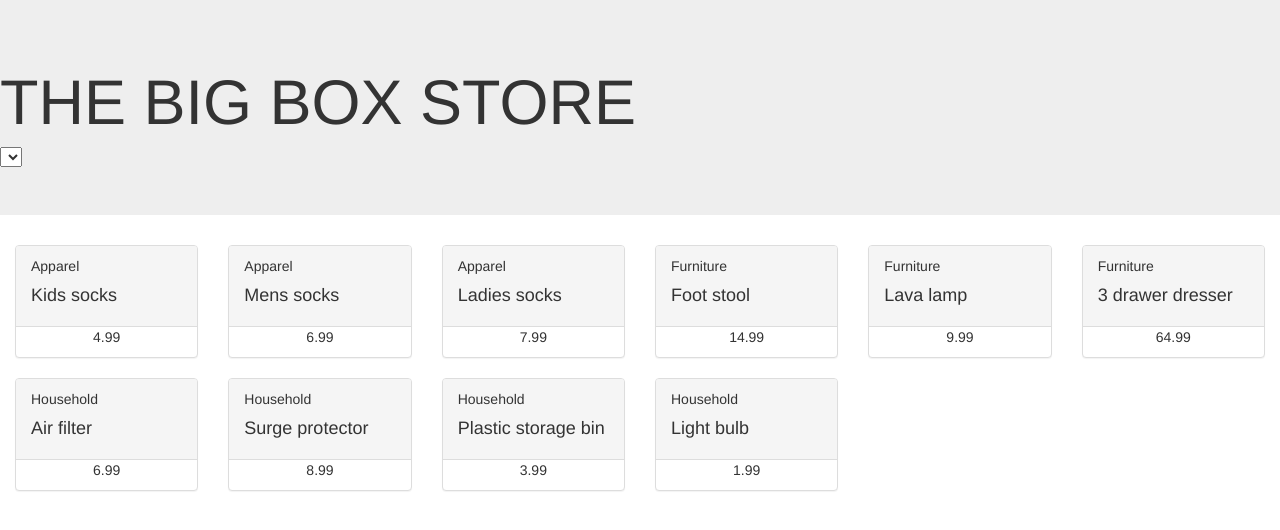
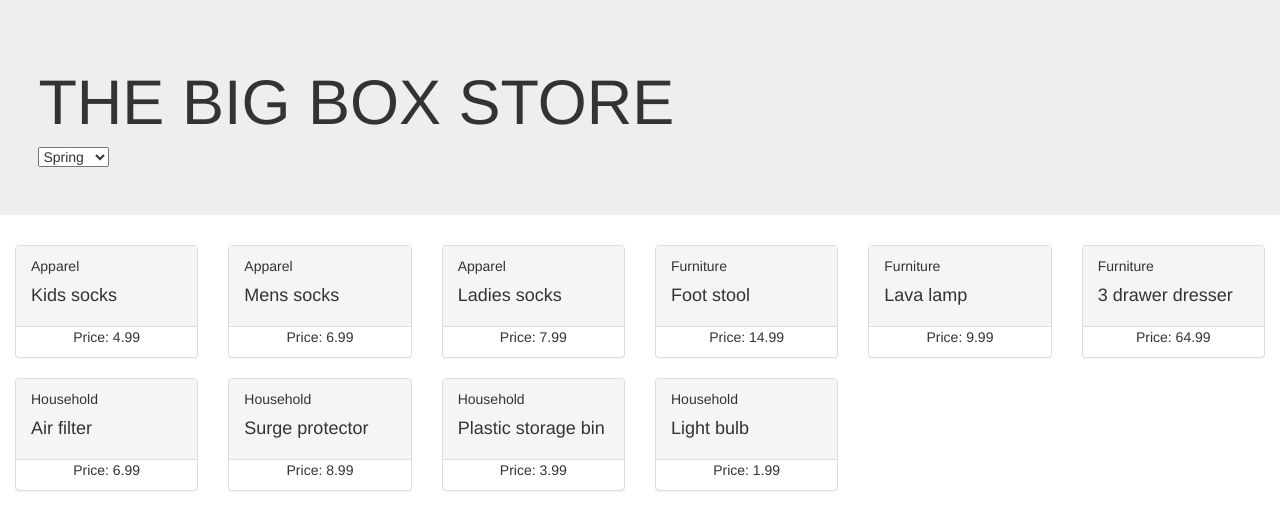
Before and after one commit to isabelramos/seasonal-sales, a plain HTML site: page index.html in a window 1280 px wide. Drawn offline with nearby package versions, Linux system fonts and the light colour scheme.

Commit message:
completed exercise

```diff
--- a/index.html
+++ b/index.html
@@ -9,7 +9,13 @@
 
 		<div class="jumbotron">
 			<h1>THE BIG BOX STORE</h1>
-			<select id="dropdown"></select>
+
+		<select id="dropdown">
+			<option value="Spring">Spring</option>
+			<option value="Autumn">Autumn</option>
+			<option value="Winter">Winter</option>
+		</select>
+
 		</div>
 
 		<div id="info-container"></div>
--- a/main.css
+++ b/main.css
@@ -1,3 +1,7 @@
+.jumbotron {
+	padding-left: 3%;
+}
+
 p {
 	text-align: center;
 }
--- a/main.js
+++ b/main.js
@@ -12,7 +12,7 @@ function makeProductsArray () {
 				product["category_name"] = categories[i].name;
 				product["category_discount"] = categories[i].discount;
 				product["category_season_discount"] = categories[i].season_discount;
-				product["season_price"] = product.price - (product.price * categories[i].discount);
+				product["season_price"] = (product.price - (product.price * categories[i].discount)).toFixed(2);
 			}
 		}
 	});
@@ -20,6 +20,7 @@ function makeProductsArray () {
 }
 
 function makeDom (discountSeason) {
+	productString = "";
 
 	for (var i=0; i<products.length; i++) {
 		productString += `<div class="col-sm-4 col-md-2">`;
@@ -29,15 +30,18 @@ function makeDom (discountSeason) {
 		productString += `</div>`;
 
 		if (discountSeason === products[i].category_season_discount) {
-			productString += `<p>${products[i].season_price}</p>`;
+			productString += `<p>Seasonal Price: ${products[i].season_price}</p>`;
 		} else {
-			productString += `<p>${products[i].price}</p>`;
+			productString += `<p>Price: ${products[i].price}</p>`;
 		}
 		productString += `</div></div>`;
 		infoContainer.innerHTML = productString;
 	}
 }
 
+dropdownMenu.addEventListener("change", function(event){
+		makeDom(dropdownMenu.options[dropdownMenu.selectedIndex].value);
+});
 
 
 function executeThisCodeAfterFileLoadProducts () {
```
